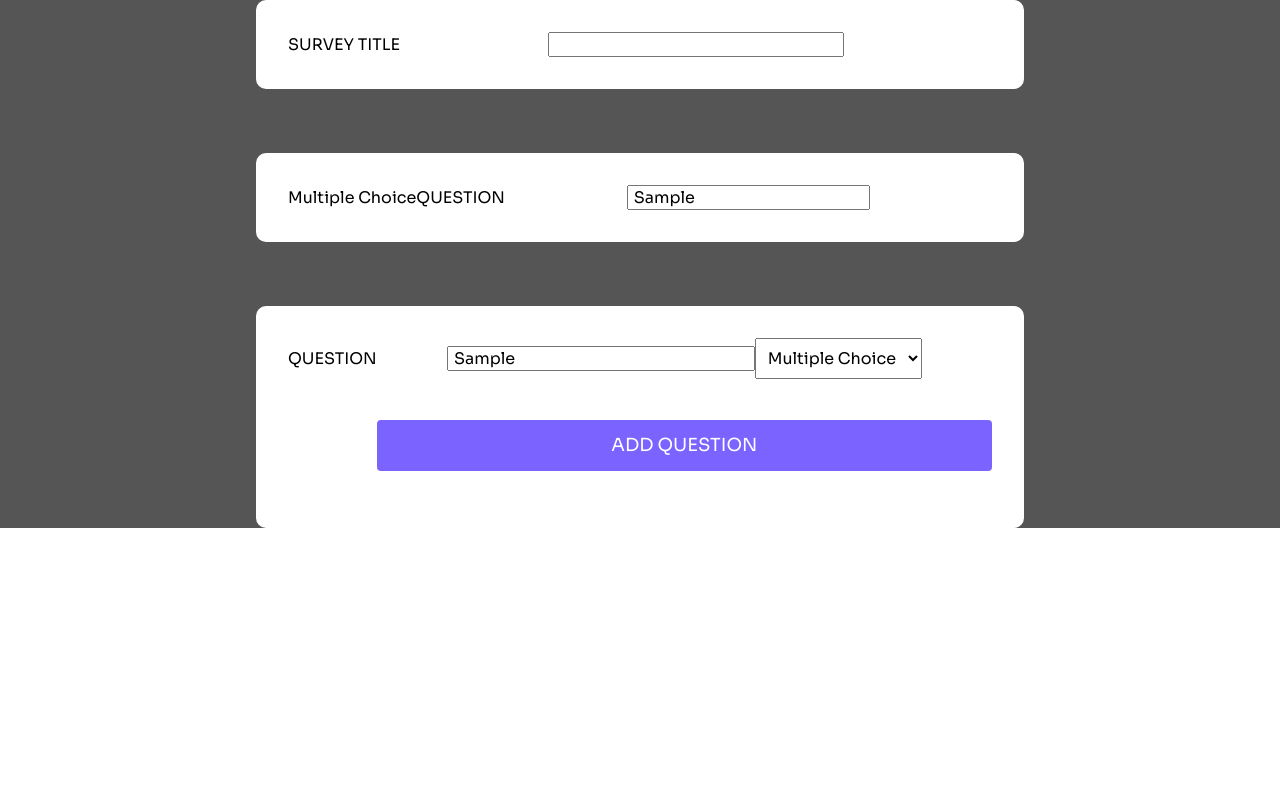
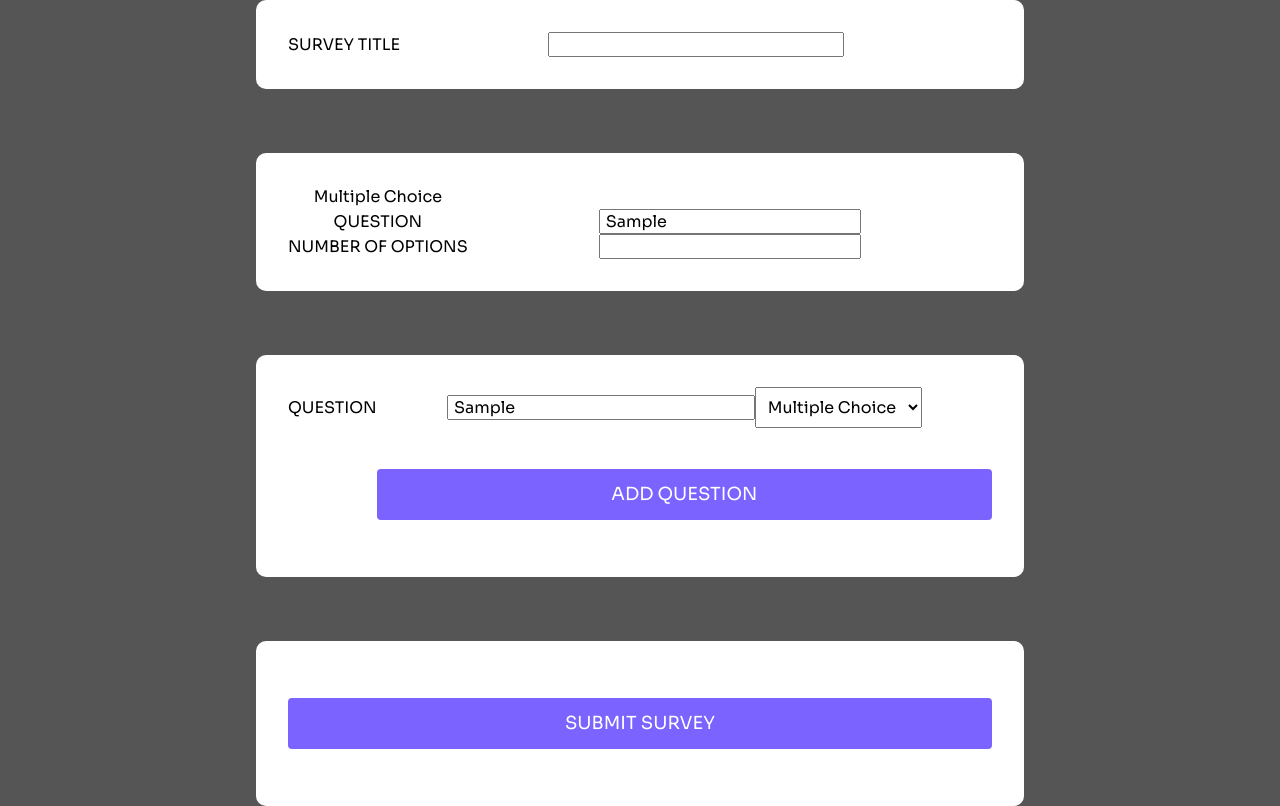
Before and after one commit to Daniel-W-Innes/SYSC4806-Project-Frontend, a React (Create React App) app: page /create-survey in a window 1280 px wide. Both pictures are taken after typing "Sample" into the empty fields and a click on the button "ADD QUESTION". Built offline with nearby package versions, Linux system fonts and the light colour scheme.

Commit message:
Added functionality to createsurvey page

```diff
--- a/src/pages/CreateSurvey/CreateSurvey.js
+++ b/src/pages/CreateSurvey/CreateSurvey.js
@@ -1,39 +1,180 @@
 import React, {useState} from "react";
-import {MainDiv, SurveyContainer, SurveyFormLabel, TextInput, QuestionTypeSelect, QuestionType, AddQuestionBtn} from "./CreateSurveyElements.js";
-// import axios from 'axios';
+import {MainDiv, SurveyContainer, SurveyFormLabel, TextInput, QuestionTypeSelect, QuestionType, AddQuestionBtn, SurveyRow} from "./CreateSurveyElements.js";
+import axios from 'axios';
 
-function CreateSurvey() {
+function CreateSurvey(props) {
+        const [counter, setCounter] = useState(0);
         const [questionList, setInputList] = useState([]);
         const createElement = (event) => {
+            setCounter(counter + 1);
             var surveyQuestion = document.getElementById("surveyQuestion").value;
             var questionType = document.getElementById("questionType").value;
             if (questionType === "Multiple Choice"){
                 setInputList(questionList.concat(
                     <SurveyContainer>
-                        <SurveyFormLabel for="surveyQuestion">{questionType}</SurveyFormLabel>
-                        <SurveyFormLabel for="surveyQuestion">QUESTION</SurveyFormLabel>
-                        <TextInput name="surveyQuestion" type="text" defaultValue={surveyQuestion}/>
+                        <SurveyFormLabel id = "questionType"  htmlfor="surveyQuestion">{questionType}</SurveyFormLabel>
+                        <SurveyRow>
+                            <SurveyFormLabel htmlfor="surveyQuestion">QUESTION</SurveyFormLabel>
+                            <TextInput id = "question" name="surveyQuestion" type="text" defaultValue={surveyQuestion}/>
+                        </SurveyRow>
+
+                        <SurveyRow>
+                            <SurveyFormLabel htmlfor="surveyQuestion">NUMBER OF OPTIONS</SurveyFormLabel>
+                            <TextInput onChange={(e) => multiSize(e)} type="number" id= {counter} name="quantity" min="2" max="10"/>
+                        </SurveyRow>
+                        <SurveyRow id={"MC" + counter}>
+                        </SurveyRow>
+
                     </SurveyContainer>));
             }
             else if (questionType === "Long Answer"){
                 setInputList(questionList.concat(
                     <SurveyContainer>
-                        <SurveyFormLabel for="surveyQuestion">{questionType}</SurveyFormLabel>
-                        <SurveyFormLabel for="surveyQuestion">QUESTION</SurveyFormLabel>
-                        <TextInput name="surveyQuestion" type="text" defaultValue={surveyQuestion}/>
+                        <SurveyFormLabel id = "questionType" htmlfor="surveyQuestion">{questionType}</SurveyFormLabel>
+                        <SurveyFormLabel htmlfor="surveyQuestion">QUESTION</SurveyFormLabel>
+                        <TextInput id = "question" name="surveyQuestion" type="text" defaultValue={surveyQuestion}/><br></br>
+                    </SurveyContainer>));
+            }else if (questionType === "Multi-Select"){
+                setInputList(questionList.concat(
+                    <SurveyContainer>
+                        <SurveyFormLabel id = "questionType" htmlfor="surveyQuestion">{questionType}</SurveyFormLabel>
+                        <SurveyRow>
+                            <SurveyFormLabel htmlfor="surveyQuestion">QUESTION</SurveyFormLabel>
+                            <TextInput id = "question" name="surveyQuestion" type="text" defaultValue={surveyQuestion}/>
+                        </SurveyRow>
+
+                        <SurveyRow>
+                            <SurveyFormLabel htmlfor="surveyQuestion">NUMBER OF OPTIONS</SurveyFormLabel>
+                            <TextInput onChange={multiSize} type="number" id={counter} name="quantity" min="2" max="10"/>
+                        </SurveyRow>
+                        <SurveyRow id={"MC" + counter}>
+                        </SurveyRow>
+
+                    </SurveyContainer>));
+            }else if (questionType === "Rating"){
+                setInputList(questionList.concat(
+                    <SurveyContainer>
+                        <SurveyFormLabel id = "questionType" htmlfor="surveyQuestion">{questionType}</SurveyFormLabel>
+                        <SurveyFormLabel htmlfor="surveyQuestion">QUESTION</SurveyFormLabel>
+                        <TextInput id = "question" name="surveyQuestion" type="text" defaultValue={surveyQuestion}/><br></br>
+                        <SurveyContainer>
+                            <SurveyFormLabel htmlfor="surveyQuestion">Min Value:</SurveyFormLabel>
+                            <TextInput onChange={minMax} type="number" id="min" name="quantity" min="0" max="9999"/><br></br>
+                        </SurveyContainer>
+                        <SurveyContainer>
+                        <SurveyFormLabel htmlfor="surveyQuestion">Max Value:</SurveyFormLabel>
+                        <TextInput onChange={minMax} type="number" id="max" name="quantity" min="0" max="9999"/>
+                        </SurveyContainer>
                     </SurveyContainer>));
             };
 
         };
+        const minMax = (event) => {
+            var min = document.getElementById("min").value;
+            var max = document.getElementById("max").value;
+            if(min > max){
+                min = max;
+            }
+            document.getElementById("min").value = min;
+        };
+        const multiSize = (event) => {
+            var options = document.getElementById(event.target.id).value;
+            document.getElementById("MC" + event.target.id).innerHTML = "";
+            var inner = "";
+
+            for (let i = 0; i < options; i++) {
+                inner = inner + "<div class='sc-eCImPb jYpmpS'><label htmlfor='surveyQuestion' class='sc-gKclnd eyuFde'>Option"+ (i+1) +":</label><input id = 'option' name='surveyAnswer' type='text' class='sc-furwcr dyUsvD' value=''></div>";
+            }
+
+            document.getElementById("MC" + event.target.id).innerHTML = inner;
+        }
+        const submitSurvey = (event) => {
+
+            var questions = [];
+            var newSurvey = {
+                "name": props.username,
+                "questions": questions
+            };
+
+            for(var i in questionList) {
+
+                var question = questionList[i];
+                console.log(question);
+
+                if(question.getElementById("questionType").innerHTML === "Multiple Choice"){
+
+                    var options = []
+                    for (let i = 0; i < document.getElementById(i).value; i++){
+                        options = document.getElementById("MC" + i).getElementsById("option").innerHTML;
+                    }
+
+                    newSurvey.questions.push({
+                        "type" : question.getElementById("questionType").innerHTML,
+                        "question" : question.getElementById("question").value,
+                        "displayFormat" : "MULTIPLE_CHOICE",
+                        "options": options
+                    });
+
+                } else if(question.getElementById("questionType").innerHTML === "Multi-Select"){
+                    var options = []
+                    for (let i = 0; i < document.getElementById(i).value; i++){
+                        options = document.getElementById("MC" + i).getElementsById("option").innerHTML;
+                    }
+
+                    newSurvey.questions.push({
+                        "type" : question.getElementById("questionType").innerHTML,
+                        "question" : question.getElementById("question").value,
+                        "displayFormat" : "MULTI-SELECT",
+                        "options": options
+                    });
+                } else if(question.getElementById("questionType").innerHTML === "Rating"){
+
+                    newSurvey.questions.push({
+                        "type" : question.getElementById("questionType").innerHTML,
+                        "question" : question.getElementById("question").value,
+                        "displayFormat" : "RATING",
+                        "min" : question.getElementById("min").value,
+                        "max" : question.getElementById("max").value
+                    });
+                } else if(question.getElementById("questionType").innerHTML === "Long Answer"){
+                    newSurvey.questions.push({
+                        "type" : question.getElementById("questionType").innerHTML,
+                        "question" : question.getElementById("question").value,
+                        "displayFormat" : "LONG-ANSWER"
+                    });
+                }
+
+
+            }
+
+            console.log(newSurvey);
+
+
+            var config = {
+                method: 'post',
+                url: "http://localhost:3000/answer-survey?surveyor="+ props.username +"&name=%20survey",
+                headers: {
+                  'Content-Type': 'application/json'
+                },
+                data : JSON.stringify(newSurvey)
+            };
+
+            axios(config)
+            .then(response => {
+                console.log(response.data);
+                alert("Your answers were submitted successfully.");
+            })
+
+        }
     return (
         <MainDiv>
             <SurveyContainer>
-                <SurveyFormLabel for="surveyTitle">SURVEY TITLE</SurveyFormLabel>
+                <SurveyFormLabel htmlfor="surveyTitle">SURVEY TITLE</SurveyFormLabel>
                 <TextInput name="surveyTitle" type="text"/>
             </SurveyContainer>
             {questionList}
             <SurveyContainer>
-                <SurveyFormLabel for="surveyQuestion">QUESTION</SurveyFormLabel>
+                <SurveyFormLabel htmlfor="surveyQuestion">QUESTION</SurveyFormLabel>
                 <TextInput id="surveyQuestion" name="surveyQuestion" type="text"/>
                 <QuestionTypeSelect id="questionType">
                     <QuestionType>Multiple Choice</QuestionType>
@@ -43,8 +184,20 @@ function CreateSurvey() {
                 </QuestionTypeSelect>
                 <AddQuestionBtn onClick={createElement}>ADD QUESTION</AddQuestionBtn>
             </SurveyContainer>
+            <SurveyContainer>
+                <AddQuestionBtn onClick={submitSurvey}>SUBMIT SURVEY</AddQuestionBtn>
+            </SurveyContainer>
         </MainDiv>
     );
 }
 
 export default CreateSurvey;
+
+// axios.get(('https://sysc4806-survey-monkey.herokuapp.com/api/v0/surveyors/' + props.username + '/surveys'), {
+// headers: {
+//     'Authorization': "Bearer " + localStorage.getItem("access_token")
+// }
+// }).then(response => {
+//     console.log(response.data);
+//     setSurveyList(response.data);
+// });
--- a/src/pages/CreateSurvey/CreateSurveyElements.js
+++ b/src/pages/CreateSurvey/CreateSurveyElements.js
@@ -30,12 +30,17 @@ export const Span = styled.span`
     display: table-cell;
     padding: 0 0 0 5px;
 `
+export const SurveyRow = styled.div`
+    display: table-row;
+    padding: 0 0 0 5px;
+`
 export const TextInput = styled.input`
     height: 50%;
     width: 50%;
     display: table-cell;
     padding: 0 0 0 5px
 `
+
 
 export const QuestionTypeSelect = styled.select`
   max-width: 50%;
```
